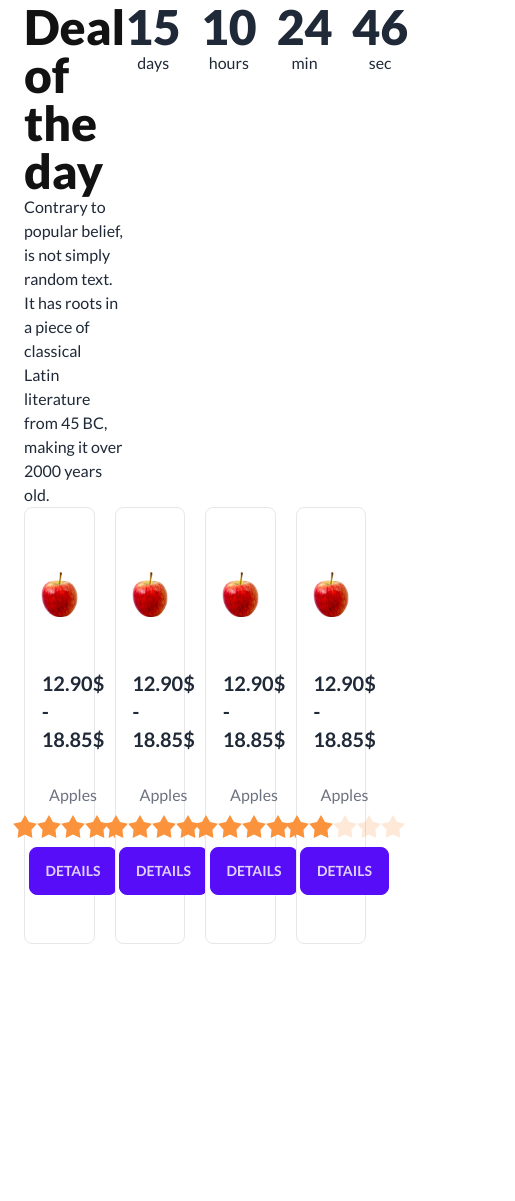
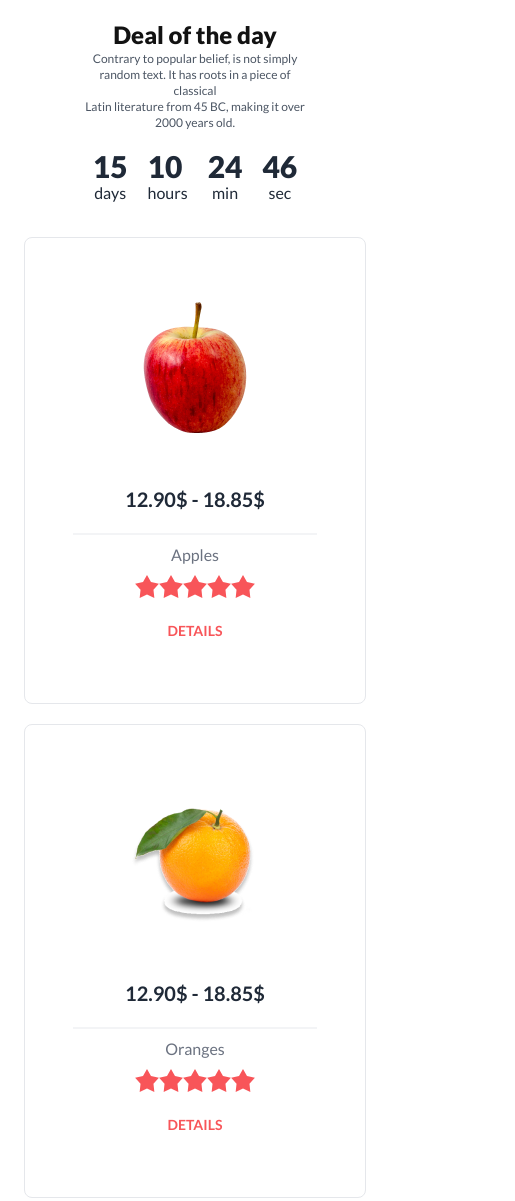
Before and after one commit to OMI786I/Assignment-3-fruit-brust, a plain HTML site: page index.html in a window 390 px wide. Shown: the part 396-1597 px from the top of the page, 515 px wide, since content can reach past the window. Before the commit the page ends 1340 px from the top, so only its background shows below. Drawn offline with nearby package versions, Linux system fonts and the light colour scheme.

Commit message:
done with responsiveness of deal of day

```diff
--- a/index.html
+++ b/index.html
@@ -42,7 +42,7 @@
     ></script>
   </head>
   <body style="font-family: 'Lato', sans-serif">
-    <header class="container mx-auto">
+    <header class="container mx-auto px-6">
       <!-- navbar starts here -->
 
       <nav class="my-7">
@@ -261,41 +261,55 @@
     <!-- exotic taste carousel section starts here -->
     <!-- Deal of the day section starts here -->
     <section class="container mx-auto px-6">
-      <div class="flex justify-between lg:mt-[265px] leading-2">
-        <div>
-          <h2 class="text-5xl lg:mb-4 text-[#121212] font-extrabold">
+      <div
+        class="flex lg:justify-between items-center lg:mt-[265px] lg:flex-row flex-col leading-2 mt-4 lg:mt-0"
+      >
+        <div class="">
+          <h2
+            class="md:text-5xl text-2xl lg:mb-4 text-[#121212] font-extrabold text-center lg:text-left"
+          >
             Deal of the day
           </h2>
-          <p class="text-[rgba(18,18,18,0.60++)]">
+          <p
+            class="text-gray-600 text-center lg:text-left md:text-base text-xs md:w-full w-2/3 mx-auto"
+          >
             Contrary to popular belief, is not simply random text. It has roots
             in a piece of classical <br />Latin literature from 45 BC, making it
             over 2000 years old.
           </p>
         </div>
         <!-- countdown -->
-        <div>
+        <div class="lg:mt-0 mt-5">
           <div class="grid grid-flow-col gap-5 text-center auto-cols-max">
             <div class="flex flex-col">
-              <span class="countdown font-lato text-5xl font-extrabold">
+              <span
+                class="countdown font-lato md:text-5xl text-3xl font-extrabold"
+              >
                 <span style="--value: 15"> </span>
               </span>
 
               days
             </div>
             <div class="flex flex-col">
-              <span class="countdown font-lato text-5xl font-extrabold">
-                <span style="--value: 10"></span>
+              <span
+                class="countdown font-lato md:text-5xl text-3xl font-extrabold"
+              >
+                <span style="--value: 10"> </span>
               </span>
               hours
             </div>
             <div class="flex flex-col">
-              <span class="countdown font-lato text-5xl font-extrabold">
+              <span
+                class="countdown font-lato md:text-5xl text-3xl font-extrabold"
+              >
                 <span style="--value: 24"></span>
               </span>
               min
             </div>
             <div class="flex flex-col">
-              <span class="countdown font-lato text-5xl font-extrabold">
+              <span
+                class="countdown font-lato md:text-5xl text-3xl font-extrabold"
+              >
                 <span style="--value: 46"></span>
               </span>
               sec
@@ -304,7 +318,7 @@
         </div>
       </div>
       <!-- fruit grids here -->
-      <div class="grid grid-cols-4 gap-5">
+      <div class="grid lg:grid-cols-4 grid-cols-1 md:grid-cols-2 gap-5 mt-8">
         <!-- cards 1 -->
         <div
           class="w-auto card w-96 bg-base-100 p-4 pt-16 border border-gray-200 rounded-lg"
@@ -325,32 +339,32 @@
               <input
                 type="radio"
                 name="rating-2"
-                class="mask mask-star-2 bg-orange-400"
+                class="mask mask-star-2 bg-[#F85559]"
               />
               <input
                 type="radio"
                 name="rating-2"
-                class="mask mask-star-2 bg-orange-400"
+                class="mask mask-star-2 bg-[#F85559]"
                 checked
               />
               <input
                 type="radio"
                 name="rating-2"
-                class="mask mask-star-2 bg-orange-400"
+                class="mask mask-star-2 bg-[#F85559]"
               />
               <input
                 type="radio"
                 name="rating-2"
-                class="mask mask-star-2 bg-orange-400"
+                class="mask mask-star-2 bg-[#F85559]"
               />
               <input
                 type="radio"
                 name="rating-2"
-                class="mask mask-star-2 bg-orange-400"
+                class="mask mask-star-2 bg-[#F85559]"
               />
             </div>
             <div class="card-actions justify-center">
-              <button class="btn btn-primary">Details</button>
+              <button class="btn btn-ghost text-[#F85559]">Details</button>
             </div>
           </div>
         </div>
@@ -358,7 +372,7 @@
           class="w-auto card w-96 bg-base-100 p-4 pt-16 border border-gray-200 rounded-lg"
         >
           <figure>
-            <img src="./images/fruit6.png" alt="Shoes" />
+            <img src="./images/fruit7.png" alt="Shoes" />
           </figure>
           <div class="card-body items-center">
             <h2
@@ -367,38 +381,38 @@
               12.90$ - 18.85$
             </h2>
 
-            <p class="text-gray-500">Apples</p>
+            <p class="text-gray-500">Oranges</p>
             <!-- rating -->
             <div class="rating">
               <input
                 type="radio"
                 name="rating-2"
-                class="mask mask-star-2 bg-orange-400"
+                class="mask mask-star-2 bg-[#F85559]"
               />
               <input
                 type="radio"
                 name="rating-2"
-                class="mask mask-star-2 bg-orange-400"
+                class="mask mask-star-2 bg-[#F85559]"
                 checked
               />
               <input
                 type="radio"
                 name="rating-2"
-                class="mask mask-star-2 bg-orange-400"
+                class="mask mask-star-2 bg-[#F85559]"
               />
               <input
                 type="radio"
                 name="rating-2"
-                class="mask mask-star-2 bg-orange-400"
+                class="mask mask-star-2 bg-[#F85559]"
               />
               <input
                 type="radio"
                 name="rating-2"
-                class="mask mask-star-2 bg-orange-400"
+                class="mask mask-star-2 bg-[#F85559]"
               />
             </div>
             <div class="card-actions justify-center">
-              <button class="btn btn-primary">Details</button>
+              <button class="btn btn-ghost text-[#F85559]">Details</button>
             </div>
           </div>
         </div>
@@ -406,7 +420,7 @@
           class="w-auto card w-96 bg-base-100 p-4 pt-16 border border-gray-200 rounded-lg"
         >
           <figure>
-            <img src="./images/fruit6.png" alt="Shoes" />
+            <img src="./images/fruit8.png" alt="Shoes" />
           </figure>
           <div class="card-body items-center">
             <h2
@@ -415,38 +429,38 @@
               12.90$ - 18.85$
             </h2>
 
-            <p class="text-gray-500">Apples</p>
+            <p class="text-gray-500">Red Dragon</p>
             <!-- rating -->
             <div class="rating">
               <input
                 type="radio"
                 name="rating-2"
-                class="mask mask-star-2 bg-orange-400"
+                class="mask mask-star-2 bg-[#F85559]"
               />
               <input
                 type="radio"
                 name="rating-2"
-                class="mask mask-star-2 bg-orange-400"
+                class="mask mask-star-2 bg-[#F85559]"
                 checked
               />
               <input
                 type="radio"
                 name="rating-2"
-                class="mask mask-star-2 bg-orange-400"
+                class="mask mask-star-2 bg-[#F85559]"
               />
               <input
                 type="radio"
                 name="rating-2"
-                class="mask mask-star-2 bg-orange-400"
+                class="mask mask-star-2 bg-[#F85559]"
               />
               <input
                 type="radio"
                 name="rating-2"
-                class="mask mask-star-2 bg-orange-400"
+                class="mask mask-star-2 bg-[#F85559]"
               />
             </div>
             <div class="card-actions justify-center">
-              <button class="btn btn-primary">Details</button>
+              <button class="btn btn-ghost text-[#F85559]">Details</button>
             </div>
           </div>
         </div>
@@ -454,7 +468,7 @@
           class="w-auto card w-96 bg-base-100 p-4 pt-16 border border-gray-200 rounded-lg"
         >
           <figure>
-            <img src="./images/fruit6.png" alt="Shoes" />
+            <img src="./images/fruit9.png" alt="Shoes" />
           </figure>
           <div class="card-body items-center">
             <h2
@@ -463,41 +477,44 @@
               12.90$ - 18.85$
             </h2>
 
-            <p class="text-gray-500">Apples</p>
+            <p class="text-gray-500">Banana</p>
             <!-- rating -->
             <div class="rating">
               <input
                 type="radio"
                 name="rating-2"
-                class="mask mask-star-2 bg-orange-400"
+                class="mask mask-star-2 bg-[#F85559]"
               />
               <input
                 type="radio"
                 name="rating-2"
-                class="mask mask-star-2 bg-orange-400"
+                class="mask mask-star-2 bg-[#F85559]"
                 checked
               />
               <input
                 type="radio"
                 name="rating-2"
-                class="mask mask-star-2 bg-orange-400"
+                class="mask mask-star-2 bg-[#F85559]"
               />
               <input
                 type="radio"
                 name="rating-2"
-                class="mask mask-star-2 bg-orange-400"
+                class="mask mask-star-2 bg-[#F85559]"
               />
               <input
                 type="radio"
                 name="rating-2"
-                class="mask mask-star-2 bg-orange-400"
+                class="mask mask-star-2 bg-[#F85559]"
               />
             </div>
             <div class="card-actions justify-center">
-              <button class="btn btn-primary">Details</button>
+              <button class="btn btn-ghost text-[#F85559]">Details</button>
             </div>
           </div>
         </div>
+      </div>
+      <div class="flex justify-center mt-9">
+        <button class="btn btn-error text-white">Shop All</button>
       </div>
     </section>
     <!-- Deal of the day section endds here -->
```
